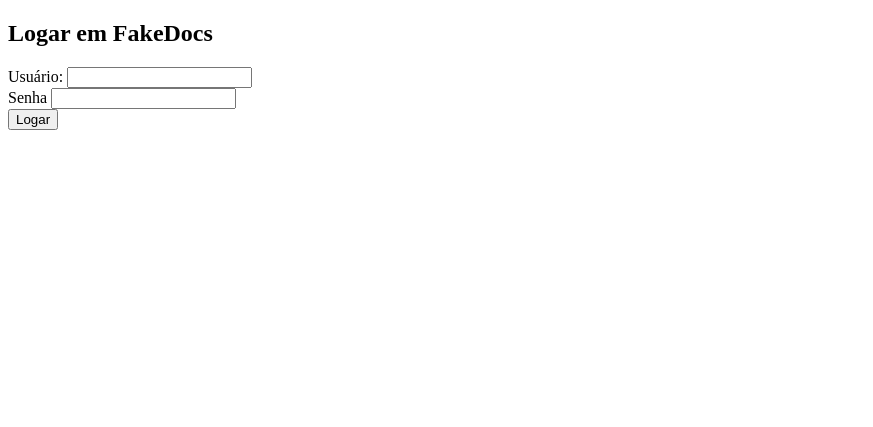
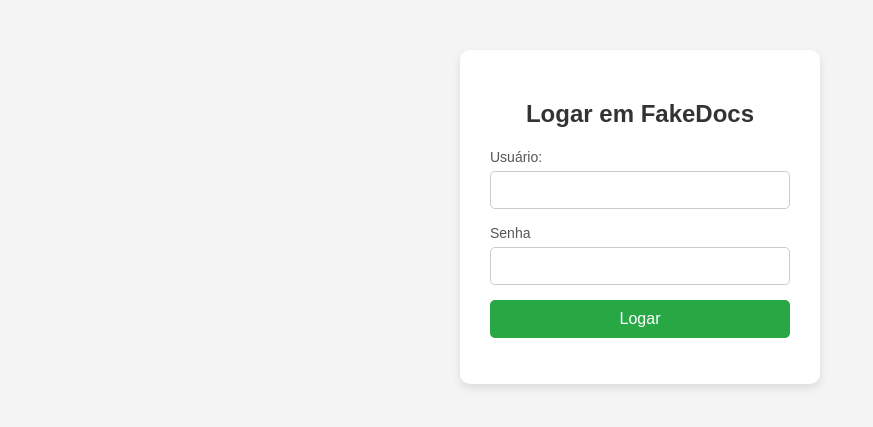
Before and after one commit to Dreyyyyy/fake-docs, a PHP site: page /index.html in a window 1280 px wide. Shown: the top 427 px of the page, without its empty margins (0-873 px from the left). Run offline with PHP 8.4, Linux system fonts and the light colour scheme.

Commit message:
db and styles added

```diff
--- a/index.html
+++ b/index.html
@@ -2,11 +2,10 @@
 <html lang="en">
 
 <head>
-    <meta char set="UTF-8">
-    <meta name="viewport"
-content="width=device-width,
-intial-scale=1.0">
+    <meta charset="UTF-8">
+    <meta name="viewport" content="width=device-width, initial-scale=1.0">
     <title>FakeDocs - Página de login</title>
+    <link rel="stylesheet" href="styles.css"> <!-- Link to the external CSS file -->
 </head>
 
 <body>
@@ -19,7 +18,7 @@ intial-scale=1.0">
             </div>
             <div class="input-group">
                 <label for="password">Senha</label>
-                <input type="text" id="password" name="password" required>
+                <input type="password" id="password" name="password" required>
             </div>
             <button type="submit">Logar</button>
         </form>
--- a/logout.php
+++ b/logout.php
@@ -1,6 +1,7 @@
 <?php
 session_start();
+session_unset();
 session_destroy();
-header("Location: index.php");
+header("Location: index.html"); // Redirect to login page after logout
 exit();
 ?>
--- a/script.js
+++ b/script.js
@@ -2,9 +2,12 @@ document.querySelector('form').addEventListener('submit', function (e) {
     const username = document.getElementById('username').value;
     const password = document.getElementById('password').value;
 
+    const errorMessage = document.getElementById('error-message');
+
     if (username === "" || password === "") {
         e.preventDefault();
-
-        document.getElementById('error-message').innerText = "É necessário preencher todos os campos!";
+        errorMessage.innerText = "É necessário preencher todos os campos!";
+    } else {
+        errorMessage.innerText = ""; // Clear error message if form is valid
     }
 });
--- /dev/null
+++ b/styles.css
@@ -0,0 +1,82 @@
+/* General body styles for all pages */
+body {
+    font-family: Arial, sans-serif;
+    margin: 0;
+    padding: 0;
+    background-color: #f4f4f4;
+}
+
+/* Styles specific to index.php (dashboard) */
+header {
+    background-color: #f0f0f0;
+    padding: 20px;
+    text-align: center;
+}
+
+nav {
+    margin-top: 10px;
+}
+
+nav a {
+    color: blue;
+    text-decoration: none;
+    padding: 10px 20px;
+    border: 1px solid blue;
+    border-radius: 5px;
+}
+
+/* Styles specific to login page (index.html) */
+.login-container {
+    background-color: #fff;
+    padding: 30px;
+    border-radius: 10px;
+    box-shadow: 0 4px 8px rgba(0, 0, 0, 0.1);
+    width: 300px;
+    text-align: center;
+    margin: 50px auto; /* Center the login box */
+}
+
+h2 {
+    margin-bottom: 20px;
+    color: #333;
+}
+
+.input-group {
+    margin-bottom: 15px;
+    text-align: left;
+}
+
+label {
+    font-size: 14px;
+    color: #555;
+}
+
+input[type="text"], input[type="password"] {
+    width: 100%;
+    padding: 10px;
+    margin-top: 5px;
+    border: 1px solid #ccc;
+    border-radius: 5px;
+    box-sizing: border-box;
+    font-size: 14px;
+}
+
+button[type="submit"] {
+    background-color: #28a745;
+    color: white;
+    padding: 10px 15px;
+    border: none;
+    border-radius: 5px;
+    cursor: pointer;
+    width: 100%;
+    font-size: 16px;
+}
+
+button[type="submit"]:hover {
+    background-color: #218838;
+}
+
+#error-message {
+    color: red;
+    margin-top: 10px;
+}
```
Also changed, not shown: db/users.sql (added, +67 -0 lines), index.php (+6 -1 lines), login.php (+53 -21 lines).
